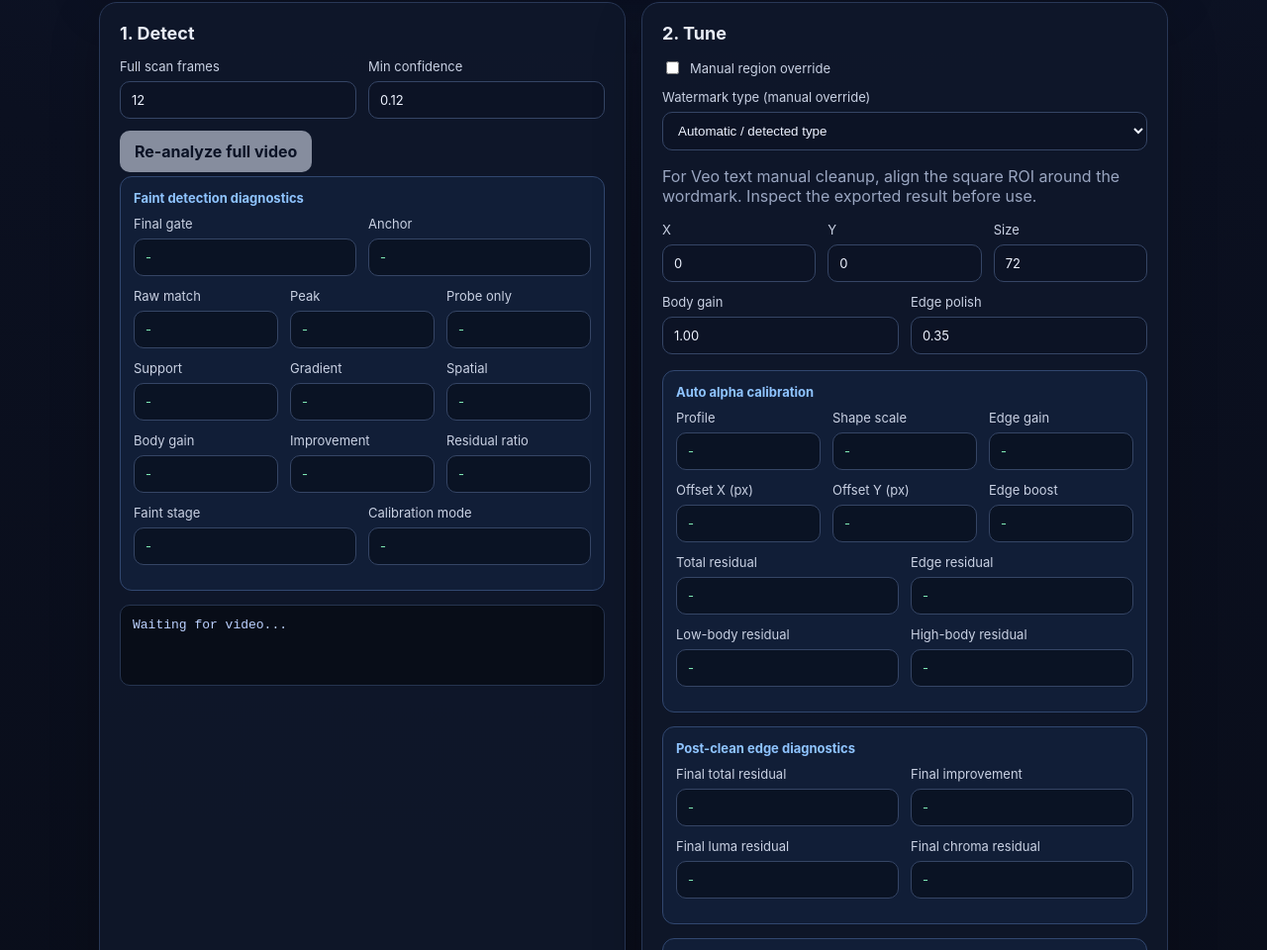
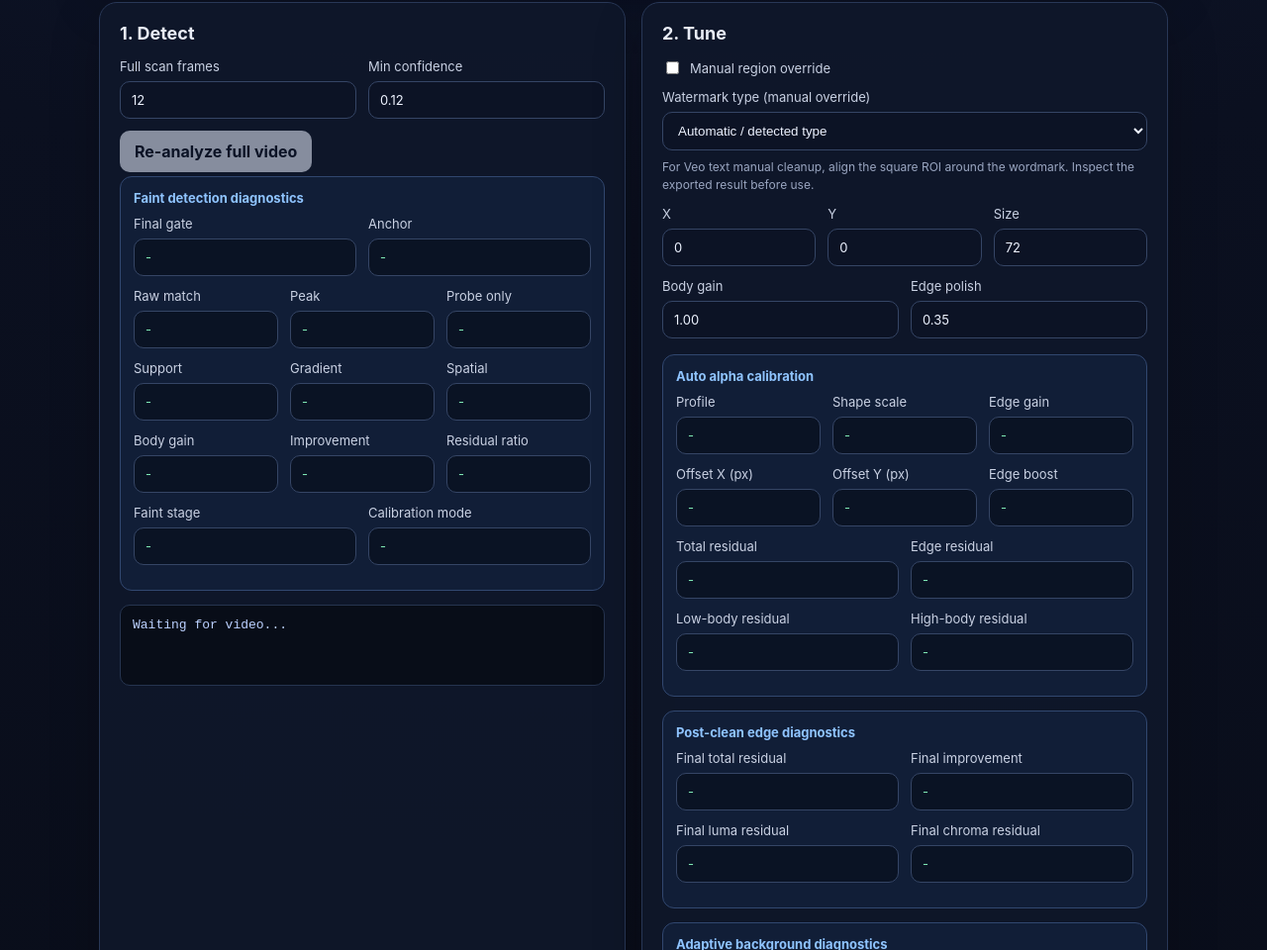
Before and after one commit to dhvu1990/gemini-video-watermark-cleaner, a website built with Vite: page index.html in a window 1280 px wide. Shown: the part 1400-2360 px from the top of the page at 99% size. Built offline with nearby package versions, Linux system fonts and the light colour scheme.

Commit message:
ui: style manual ROI hint

```diff
--- a/src/styles.css
+++ b/src/styles.css
@@ -22,6 +22,7 @@ h2 { margin-top: 0; font-size: 18px; }
 .choose-file { margin-top: 8px; min-width: 150px; }
 .error { color: #ff9b9b; font-weight: 700; }
 #fileInfo { margin-top: 12px; overflow-wrap: anywhere; }
+.manual-wordmark-note { margin: -4px 0 12px; font-size: 12px; line-height: 1.5; }
 .hidden { display: none !important; }
 .preview-panel { overflow: hidden; }
 .preview-heading { display: flex; align-items: flex-start; justify-content: space-between; gap: 18px; margin-bottom: 16px; }
```
